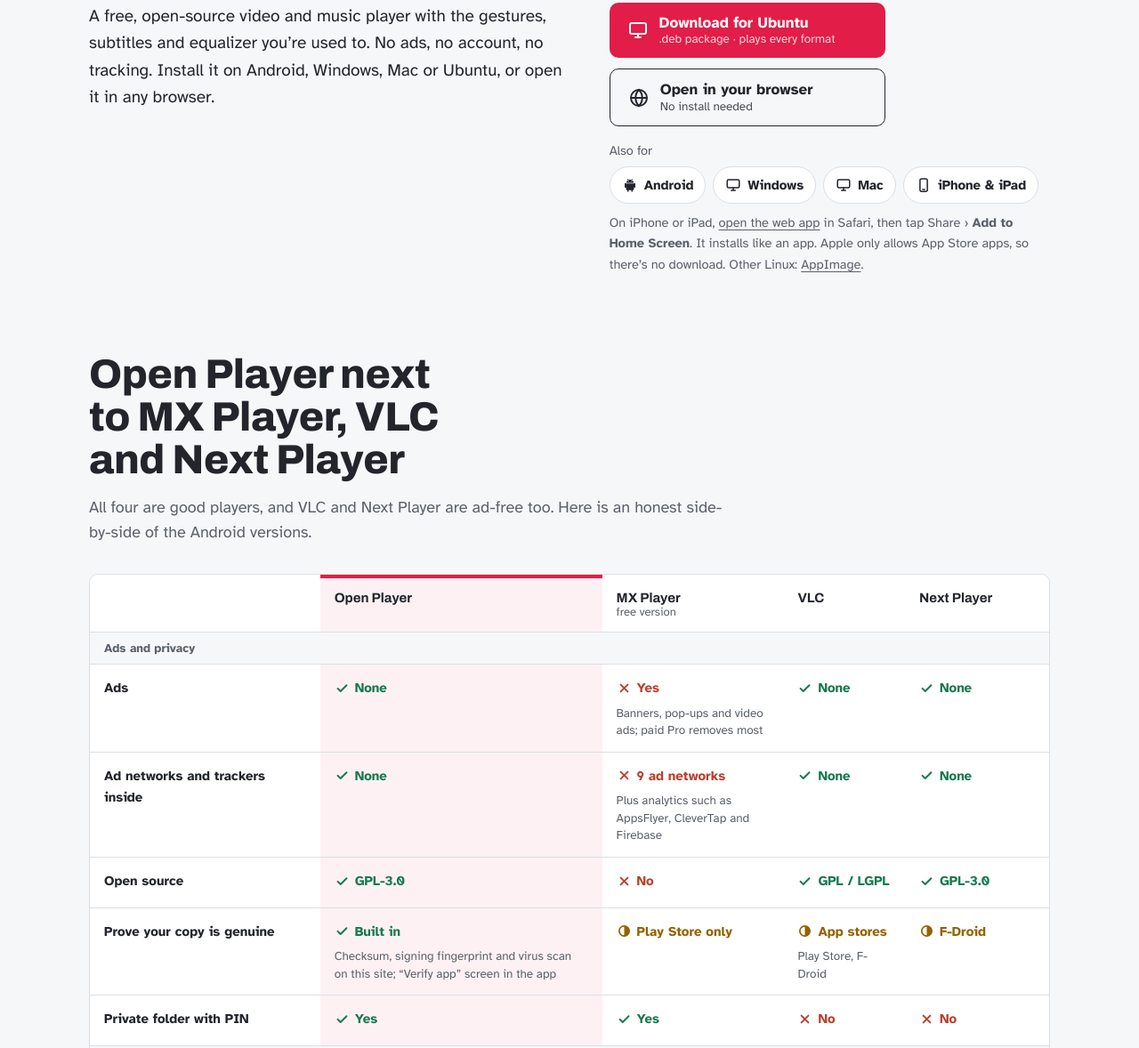
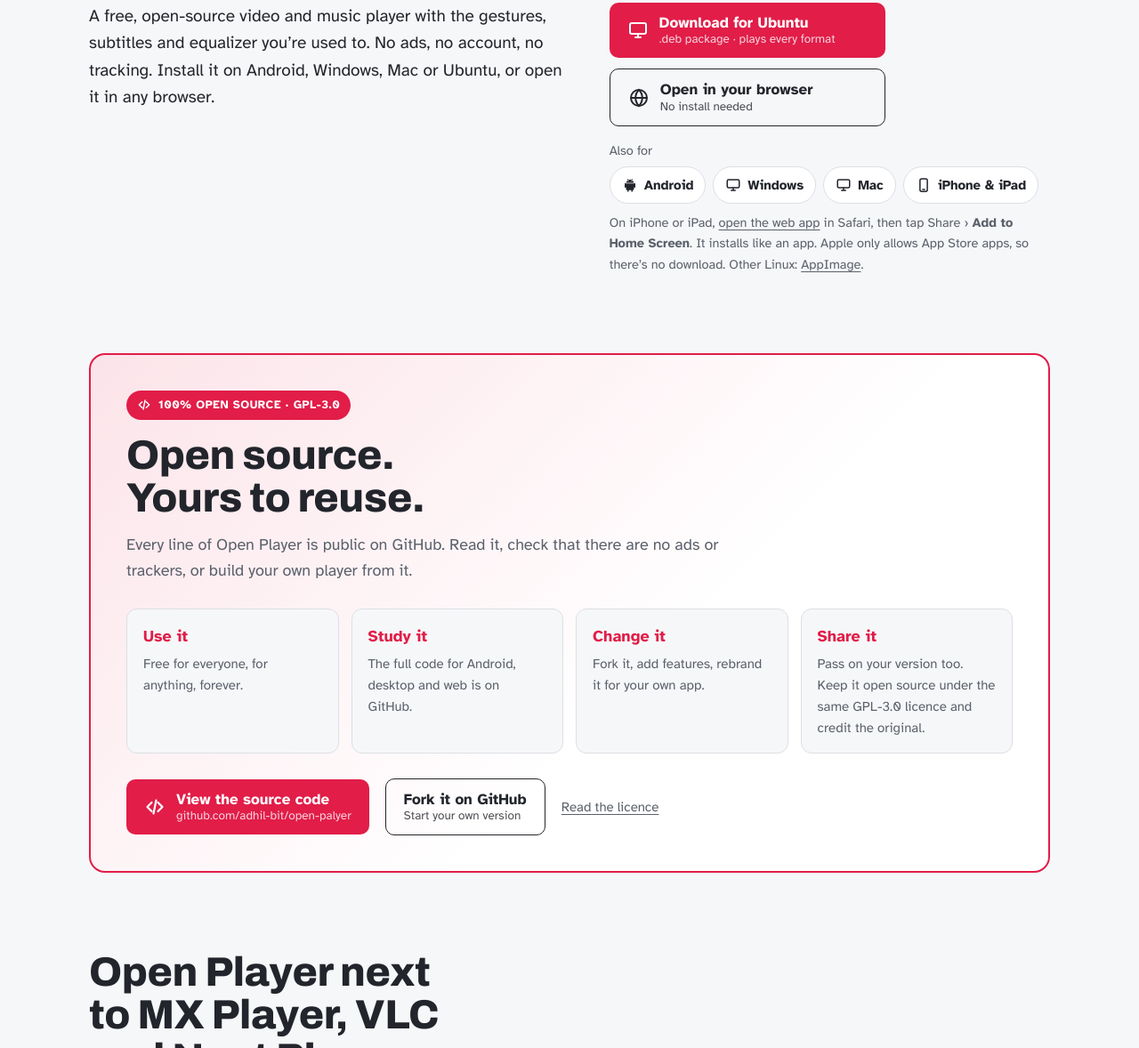
Before and after one commit to adhil-bit/open-palyer, a website: page index.html in a window 1280 px wide. Shown: the part 627-1805 px from the top of the page at 89% size. Drawn offline with Linux system fonts and the light colour scheme; no server answers.

Commit message:
Website: highlighted "Open source. Yours to reuse." section
- Right after the download area: GPL-3.0 badge, use / study / change / share,
  buttons to view the source and fork it, link to the licence
- "Open source" link in the top menu

Co-Authored-By: Claude Opus 5.5 <noreply@anthropic.com>
Claude-Session: https://claude.ai/code/session_01FbdzXouZD95XV4NmZsatfn

```diff
--- a/index.html
+++ b/index.html
@@ -138,6 +138,19 @@
     #download .ctas .btn { min-width: 310px; }
     .plats a { display: inline-flex; align-items: center; gap: 7px; padding: 8px 13px; border: 1.5px solid var(--line); border-radius: 999px; text-decoration: none; font-weight: 600; font-size: 15px; background: var(--raised); }
     .plats a:hover { border-color: var(--ink); }
+    /* open source band */
+    .oss { position: relative; border: 2px solid var(--sub); border-radius: 18px; padding: 40px; background: linear-gradient(135deg, color-mix(in srgb, var(--sub) 12%, var(--raised)), var(--raised) 60%); overflow: hidden; }
+    .oss-tag { display: inline-flex; align-items: center; gap: 8px; background: var(--sub); color: #fff; font-weight: 800; font-size: 13px; letter-spacing: .04em; text-transform: uppercase; padding: 6px 12px; border-radius: 999px; }
+    .oss-tag svg { width: 16px; height: 16px; }
+    .oss h2 { margin-top: 16px; }
+    .oss-list { list-style: none; padding: 0; margin: 28px 0 0; display: grid; grid-template-columns: repeat(4, 1fr); gap: 14px; }
+    .oss-list li { background: var(--page); border: 1px solid var(--line); border-radius: 12px; padding: 16px 18px; }
+    .oss-list b { display: block; font-size: 18px; color: var(--sub); }
+    .oss-list span { display: block; margin-top: 4px; font-size: 15px; color: var(--soft); }
+    .oss-ctas { display: flex; flex-wrap: wrap; align-items: center; gap: 12px 18px; margin-top: 28px; }
+    .oss-lic { font-size: 15px; color: var(--soft); }
+    @media (max-width: 900px) { .oss-list { grid-template-columns: 1fr 1fr; } }
+    @media (max-width: 640px) { .oss { padding: 24px 18px; } .oss-list { grid-template-columns: 1fr; } .oss-ctas .btn { width: 100%; } }
     .plats a[hidden] { display: none; }
     .plats svg { width: 18px; height: 18px; }
     @media (max-width: 640px) {
@@ -328,6 +341,7 @@
       <symbol id="no" viewBox="0 0 24 24"><path d="M6.5 6.5l11 11M17.5 6.5l-11 11" stroke="currentColor" stroke-width="2.8" stroke-linecap="round"/></symbol>
       <symbol id="half" viewBox="0 0 24 24"><circle cx="12" cy="12" r="8" fill="none" stroke="currentColor" stroke-width="2.4"/><path d="M12 4a8 8 0 0 1 0 16z" fill="currentColor"/></symbol>
       <symbol id="android" viewBox="0 0 24 24"><path fill="currentColor" d="M6 9.5h12V18a1.5 1.5 0 0 1-1.5 1.5H16V22h-2v-2.5h-4V22H8v-2.5h-.5A1.5 1.5 0 0 1 6 18zM4 10a1 1 0 0 1 2 0v5a1 1 0 0 1-2 0zm14 0a1 1 0 0 1 2 0v5a1 1 0 0 1-2 0zM6.2 8.5A6 6 0 0 1 9 4.6L8 3l.8-.5 1 1.7a6 6 0 0 1 4.4 0l1-1.7.8.5-1 1.6a6 6 0 0 1 2.8 3.9zM9.5 6.8a.7.7 0 1 0 0-1.4.7.7 0 0 0 0 1.4zm5 0a.7.7 0 1 0 0-1.4.7.7 0 0 0 0 1.4z"/></symbol>
+      <symbol id="code" viewBox="0 0 24 24"><path d="M8.5 7L3.5 12l5 5M15.5 7l5 5-5 5M13.5 4.5l-3 15" fill="none" stroke="currentColor" stroke-width="2.2" stroke-linecap="round" stroke-linejoin="round"/></symbol>
       <symbol id="pc" viewBox="0 0 24 24"><rect x="3" y="4" width="18" height="12" rx="2" fill="none" stroke="currentColor" stroke-width="2"/><path d="M9 20h6M12 16v4" stroke="currentColor" stroke-width="2" stroke-linecap="round"/></symbol>
       <symbol id="phone" viewBox="0 0 24 24"><rect x="6.5" y="2.5" width="11" height="19" rx="2.5" fill="none" stroke="currentColor" stroke-width="2"/><path d="M10.5 18.5h3" stroke="currentColor" stroke-width="2" stroke-linecap="round"/></symbol>
       <symbol id="globe" viewBox="0 0 24 24"><circle cx="12" cy="12" r="9" fill="none" stroke="currentColor" stroke-width="2"/><path d="M3 12h18M12 3c2.6 2.6 3.8 5.6 3.8 9s-1.2 6.4-3.8 9c-2.6-2.6-3.8-5.6-3.8-9S9.4 5.6 12 3z" fill="none" stroke="currentColor" stroke-width="2"/></symbol>
@@ -340,7 +354,7 @@
   <nav>
     <div class="wrap">
       <a class="brand" href="#top"><img src="app/icons/icon.svg" alt="">Open Player<span class="adfree">ad-free</span></a>
-      <div class="navlinks"><a href="#compare">Compare</a><a href="#features">Features</a><a href="#desktop">Desktop</a><a href="#use">How to use</a><a href="#privacy">Privacy</a><a href="#verify">Verify</a><a href="#faq">FAQ</a></div>
+      <div class="navlinks"><a href="#opensource">Open source</a><a href="#compare">Compare</a><a href="#features">Features</a><a href="#desktop">Desktop</a><a href="#use">How to use</a><a href="#privacy">Privacy</a><a href="#verify">Verify</a><a href="#faq">FAQ</a></div>
       <a class="navcta" href="#download">Download</a>
     </div>
   </nav>
@@ -382,7 +396,31 @@
     </div>
   </header>
 
-  <!-- COMPARE (straight after the hero) -->
+  <!-- OPEN SOURCE -->
+  <section id="opensource">
+    <div class="wrap">
+      <div class="oss">
+        <div class="oss-head">
+          <span class="oss-tag"><svg><use href="#code"/></svg>100% open source · GPL-3.0</span>
+          <h2>Open source. Yours to reuse.</h2>
+          <p class="intro">Every line of Open Player is public on GitHub. Read it, check that there are no ads or trackers, or build your own player from it.</p>
+        </div>
+        <ul class="oss-list">
+          <li><b>Use it</b><span>Free for everyone, for anything, forever.</span></li>
+          <li><b>Study it</b><span>The full code for Android, desktop and web is on GitHub.</span></li>
+          <li><b>Change it</b><span>Fork it, add features, rebrand it for your own app.</span></li>
+          <li><b>Share it</b><span>Pass on your version too. Keep it open source under the same GPL-3.0 licence and credit the original.</span></li>
+        </ul>
+        <div class="oss-ctas">
+          <a class="btn main" href="https://github.com/adhil-bit/open-palyer" rel="noopener"><svg><use href="#code"/></svg><span>View the source code<small>github.com/adhil-bit/open-palyer</small></span></a>
+          <a class="btn plain" href="https://github.com/adhil-bit/open-palyer/fork" rel="noopener"><span>Fork it on GitHub<small>Start your own version</small></span></a>
+          <a class="oss-lic" href="https://github.com/adhil-bit/open-palyer/blob/main/LICENSE" rel="noopener">Read the licence</a>
+        </div>
+      </div>
+    </div>
+  </section>
+
+  <!-- COMPARE -->
   <section id="compare">
     <div class="wrap">
       <h2>Open Player next to MX Player, VLC and Next Player</h2>
```
